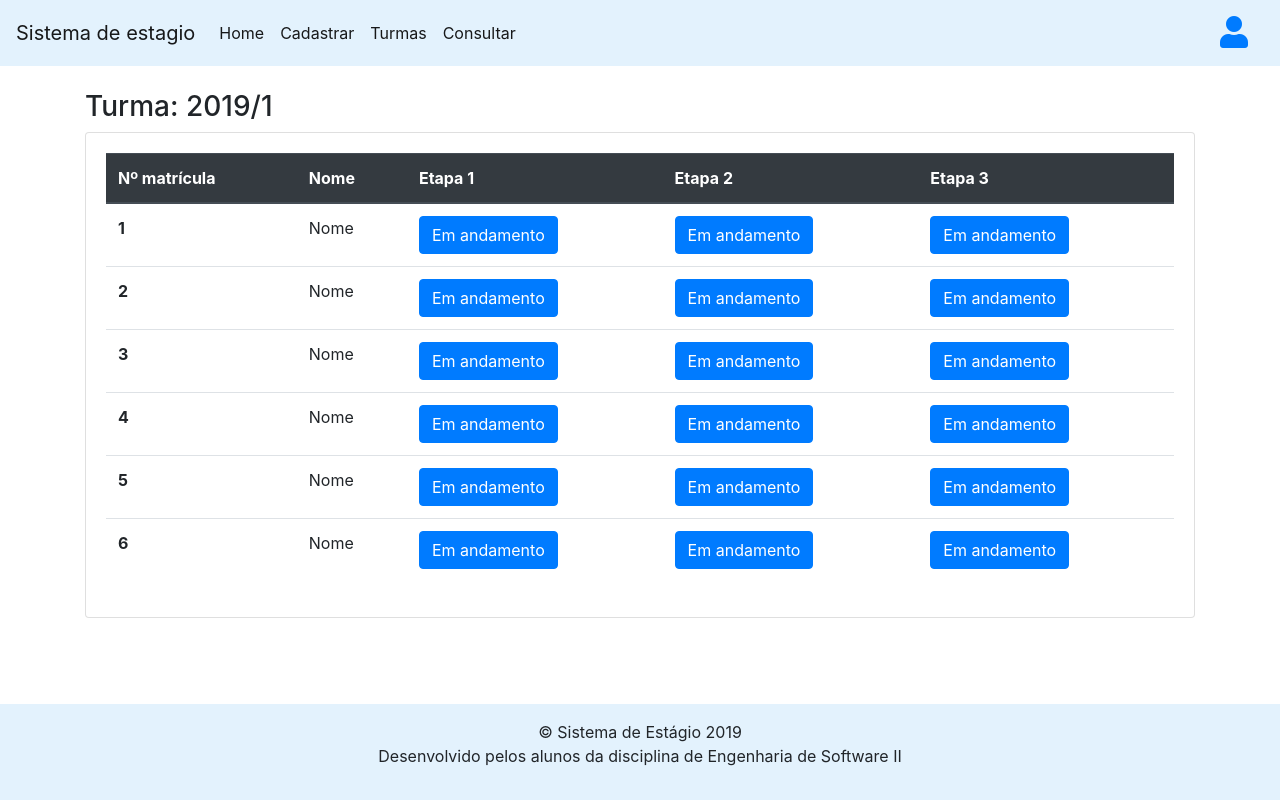
After one commit to Darlan-Souza/estagio_es, a Node server app: page /usuarios/alunosTurma in a window 1280 px wide. The commit adds this page. Run offline with Node 20, Linux system fonts and the light colour scheme; some libraries are stand-ins or nearby versions.

Commit message:
adição das telas de turma

```diff
--- a/routes/usuario.js
+++ b/routes/usuario.js
@@ -39,6 +39,10 @@ router.get('/editar', function (req, res) {
     res.render("usuarios/editar")
 })
 
+router.get('/registro_professor', function (req, res) {
+    res.render("usuarios/professor/registro_professor")
+})
+
 router.get('/editarAluno', function (req, res) {
     res.render("usuarios/professor/editarAluno")
 })
@@ -59,6 +63,25 @@ router.get("/listarOrientadores", function (req, res) {
     res.render("usuarios/professor/listarOrientadores")
 })
 
+router.get('/turma', function (req, res) {
+    res.render("usuarios/professor/turma")
+})
+
+router.get('/addTurma', function (req, res) {
+    res.render("usuarios/turma/addTurma")
+})
+
+router.get('/listarTurma', function (req, res) {
+    res.render("usuarios/turma/listarTurma")
+})
+
+router.get('/editarTurma', function (req, res) {
+    res.render("usuarios/turma/editarTurma")
+})
+
+router.get('/alunosTurma', function (req, res) {
+    res.render("usuarios/turma/alunosTurma")
+})
 
 //Sempre fica por ultimo
 module.exports = router
--- a/views/index.handlebars
+++ b/views/index.handlebars
@@ -35,7 +35,7 @@
       </div>
       <div class="card-footer">
         <div class="d-flex justify-content-center links">
-          Não possui conta?<a href="/usuarios/registro">Cadastre-se</a>
+          Não possui conta?<a href="/usuarios/registro_professor">Cadastre-se</a>
         </div>
       </div>
     </div>
--- /dev/null
+++ b/views/usuarios/turma/alunosTurma.handlebars
@@ -0,0 +1,137 @@
+<style>
+    #datepicker {
+        width: 300px;
+    }
+</style>
+
+<h3>Turma: 2019/1</h3>
+<div class="card" style="margin-bottom: 10em;">
+    <div class="card-body">
+        <table class="table">
+            <thead class="thead-dark">
+                <tr>
+                    <th scope="col">Nº matrícula</th>
+                    <th scope="col">Nome</th>
+                    <th scope="col">Etapa 1</th>
+                    <th scope="col">Etapa 2</th>
+                    <th scope="col">Etapa 3</th>
+                </tr>
+            </thead>
+            <tbody>
+                <tr>
+                    <th scope="row">1</th>
+                    <td>Nome</td>
+                    <td>
+                        <button type="button" class="btn btn-primary" data-toggle="modal" data-target="#exampleModal">Em andamento</button>
+                    </td>
+                    <td>
+                        <button type="button" class="btn btn-primary" data-toggle="modal" data-target="#exampleModal">Em andamento</button>
+                    </td>
+                    <td>
+                        <button type="button" class="btn btn-primary" data-toggle="modal" data-target="#exampleModal">Em andamento</button>
+                    </td>
+                </tr>
+                <tr>
+                    <th scope="row">2</th>
+                    <td>Nome</td>
+                    <td>
+                        <button type="button" class="btn btn-primary" data-toggle="modal" data-target="#exampleModal">Em andamento</button>
+                    </td>
+                    <td>
+                        <button type="button" class="btn btn-primary" data-toggle="modal" data-target="#exampleModal">Em andamento</button>
+                    </td>
+                    <td>
+                        <button type="button" class="btn btn-primary" data-toggle="modal" data-target="#exampleModal">Em andamento</button>
+                    </td>
+                </tr>
+                <tr>
+                    <th scope="row">3</th>
+                    <td>Nome</td>
+                    <td>
+                        <button type="button" class="btn btn-primary" data-toggle="modal" data-target="#exampleModal">Em andamento</button>
+                    </td>
+                    <td>
+                        <button type="button" class="btn btn-primary" data-toggle="modal" data-target="#exampleModal">Em andamento</button>
+                    </td>
+                    <td>
+                        <button type="button" class="btn btn-primary" data-toggle="modal" data-target="#exampleModal">Em andamento</button>
+                    </td>
+                </tr>
+                <tr>
+                    <th scope="row">4</th>
+                    <td>Nome</td>
+                    <td>
+                        <button type="button" class="btn btn-primary" data-toggle="modal" data-target="#exampleModal">Em andamento</button>
+                    </td>
+                    <td>
+                        <button type="button" class="btn btn-primary" data-toggle="modal" data-target="#exampleModal">Em andamento</button>
+                    </td>
+                    <td>
+                        <button type="button" class="btn btn-primary" data-toggle="modal" data-target="#exampleModal">Em andamento</button>
+                    </td>
+                </tr>
+                <tr>
+                    <th scope="row">5</th>
+                    <td>Nome</td>
+                    <td>
+                        <button type="button" class="btn btn-primary" data-toggle="modal" data-target="#exampleModal">Em andamento</button>
+                    </td>
+                    <td>
+                        <button type="button" class="btn btn-primary" data-toggle="modal" data-target="#exampleModal">Em andamento</button>
+                    </td>
+                    <td>
+                        <button type="button" class="btn btn-primary" data-toggle="modal" data-target="#exampleModal">Em andamento</button>
+                    </td>
+                </tr>
+                <tr>
+                    <th scope="row">6</th>
+                    <td>Nome</td>
+                    <td>
+                        <button type="button" class="btn btn-primary" data-toggle="modal" data-target="#exampleModal">Em andamento</button>
+                    </td>
+                    <td>
+                        <button type="button" class="btn btn-primary" data-toggle="modal" data-target="#exampleModal">Em andamento</button>
+                    </td>
+                    <td>
+                        <button type="button" class="btn btn-primary" data-toggle="modal" data-target="#exampleModal">Em andamento</button>
+                    </td>
+                </tr>
+            </tbody>
+        </table>
+
+    </div>
+</div>
+
+<!-- Modal -->
+<div class="modal fade" id="exampleModal" tabindex="-1" role="dialog" aria-labelledby="exampleModalLabel"
+    aria-hidden="true">
+    <div class="modal-dialog" role="document">
+        <div class="modal-content">
+            <div class="modal-header">
+                <h5 class="modal-title" id="exampleModalLabel">Atualizar status</h5>
+                <button type="button" class="close" data-dismiss="modal" aria-label="Close">
+                    <span aria-hidden="true">&times;</span>
+                </button>
+            </div>
+            <div class="modal-body">
+                <label for="orientador" class=" mt-3">Etapa:</label>
+                <select class="form-control" id="orientador">
+                    <option value="0">Em andamento</option>
+                    <option value="1">Finalizada</option>
+                </select>
+            </div>
+            <div class="modal-footer">
+                <button type="button" class="btn btn-primary">Salvar</button>
+                <button type="button" class="btn btn-secondary" data-dismiss="modal">Fechar</button>
+            </div>
+        </div>
+    </div>
+</div>
+
+<script>
+
+    $('#myModal').on('shown.bs.modal', function () {
+        $('#myInput').trigger('focus')
+    })
+
+</script>
```
Also changed, not shown: views/usuarios/index.handlebars (+2 -20 lines), views/usuarios/professor/editarAluno.handlebars (+7 -7 lines), views/usuarios/professor/novoaluno.handlebars (+5 -5 lines), views/usuarios/professor/registro_professor.handlebars (+26 -0 lines), views/usuarios/professor/turma.handlebars (added, +24 -0 lines), views/usuarios/turma/addTurma.handlebars (added, +20 -0 lines), views/usuarios/turma/editarTurma.handlebars (added, +20 -0 lines), views/usuarios/turma/listarTurma.handlebars (added, +49 -0 lines).
